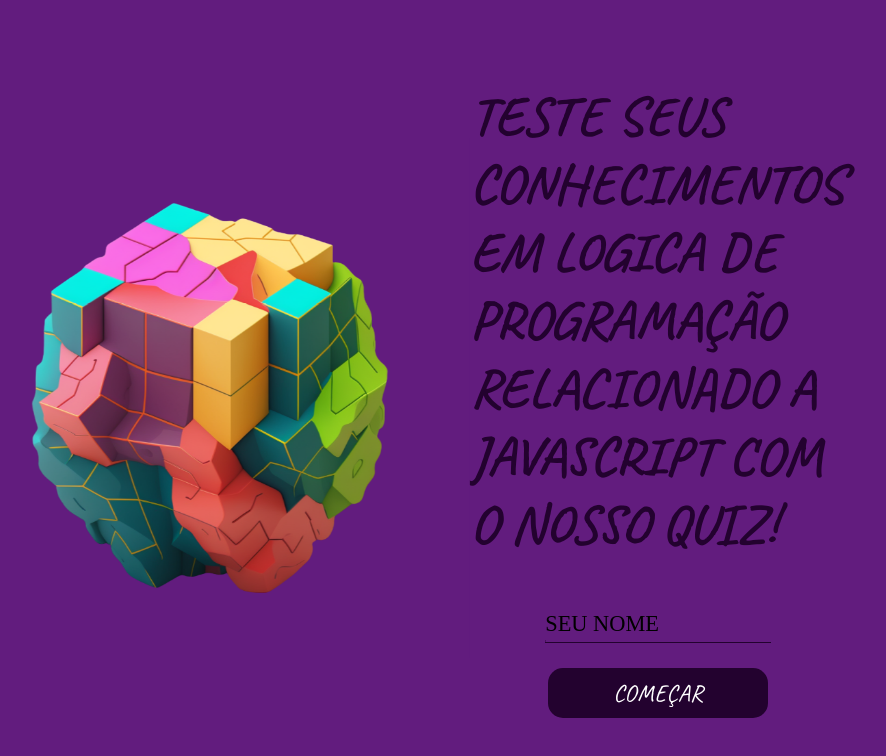
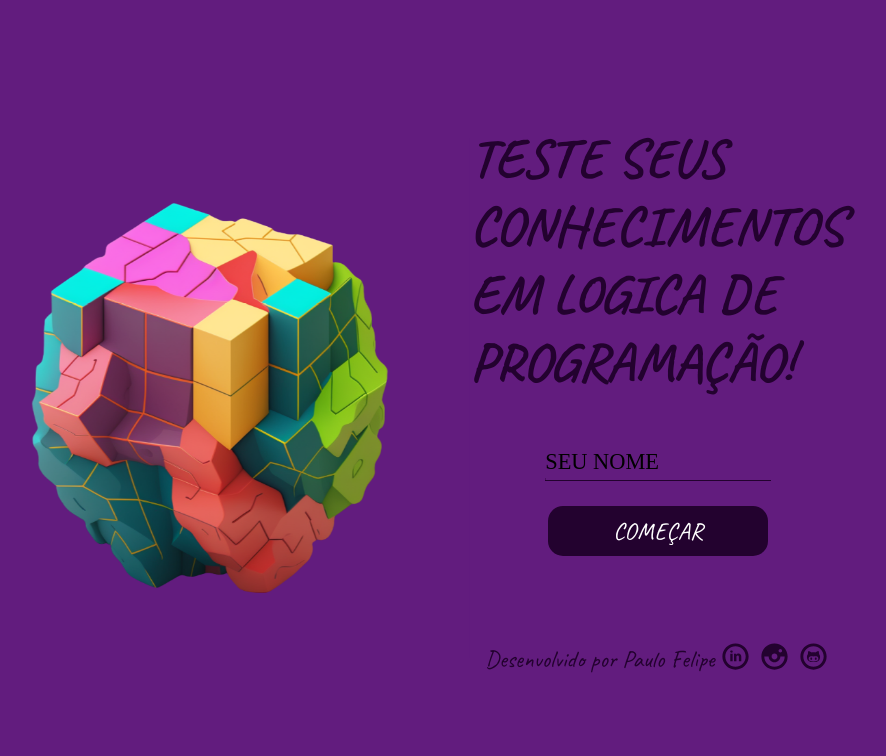
Before and after one commit to PFelipe15/quizlogica, a React (Vite) app: page / in a window 1280 px wide. Shown: the top 756 px of the page, without its empty margins (242-1128 px from the left). Built offline with nearby package versions, Linux system fonts and the light colour scheme.

Commit message:
increment scorebutton analise and toastify infos

```diff
--- a/package.json
+++ b/package.json
@@ -11,6 +11,7 @@
   "dependencies": {
     "react": "^18.2.0",
     "react-dom": "^18.2.0",
+    "react-icons": "^4.7.1",
     "react-router-dom": "^6.6.2",
     "react-toastify": "^9.1.1"
   },
--- a/src/Context/userContext.jsx
+++ b/src/Context/userContext.jsx
@@ -3,7 +3,7 @@ import React, { createContext, useState } from "react";
 export const UserContext = createContext();
 
 export const UserProvider = (props) => {
-  const [user, setUser] = useState("");
+  const [user, setUser] = useState('');
 
   return (
     <UserContext.Provider value={{ user, setUser }}>
--- /dev/null
+++ b/src/components/SocialLinks/index.jsx
@@ -0,0 +1,27 @@
+import React from "react";
+import { TiSocialLinkedinCircular, TiSocialInstagramCircular, TiSocialGithubCircular } from "react-icons/ti";
+import "./styles.css";
+function SocialLinks() {
+  return (
+    <div className="social-container">
+      <h3 className="title-social">Desenvolvido por Paulo Felipe</h3>
+      <a
+        target={"_blank"}
+        href="https://www.linkedin.com/in/paulo-felipe-torres-ara%C3%BAjo-45337723b/"
+      >
+        {" "}
+        <TiSocialLinkedinCircular size={35} color="#23022f" />
+      </a>
+      <a target={"_blank"} href="https://www.instagram.com/paullofelipe_/">
+        {" "}
+        <TiSocialInstagramCircular size={35} color="#23022f" />
+      </a>
+      <a target={"_blank"} href="https://github.com/PFelipe15">
+        {" "}
+        <TiSocialGithubCircular size={35} color="#23022f" />
+      </a>
+    </div>
+  );
+}
+
+export default SocialLinks;
--- /dev/null
+++ b/src/components/SocialLinks/styles.css
@@ -0,0 +1,18 @@
+.social-container {
+  margin-top: 60px;
+  display: flex;
+  width: 350px;
+  height: 35px;
+  justify-content: space-around;
+  align-items: center;
+}
+
+.social-container a:hover {
+  transition: transform 1.2s;
+  transform: scale(1.1);
+}
+
+.title-social {
+  font: 1.5em "Caveat";
+  color: #23022f;
+}
--- a/src/pages/QuizPage/index.jsx
+++ b/src/pages/QuizPage/index.jsx
@@ -10,7 +10,7 @@ import { ToastContainer, toast } from "react-toastify";
 import "react-toastify/dist/ReactToastify.css";
 
 function QuizPage() {
-  const { user } = useContext(UserContext);
+  const { user, setUser } = useContext(UserContext);
   const [score, setScore] = useState(0);
   const [showscore, setShowScore] = useState(false);
 
@@ -102,6 +102,7 @@ function QuizPage() {
                 className="BtnReinicio"
                 onClick={() => {
                   setCurrentQuestion(0);
+                  setScore(0);
                   setTimeLeft(60);
                 }}
               >
--- a/src/pages/WelcomePage/index.jsx
+++ b/src/pages/WelcomePage/index.jsx
@@ -4,6 +4,7 @@ import srcImagem from "../../img/welcome.png";
 import "./styles.css";
 import { useContext } from "react";
 import { UserContext } from "../../Context/userContext";
+import SocialLinks from "../../components/SocialLinks";
 function WelcomePage() {
   const { user, setUser } = useContext(UserContext);
 
@@ -12,11 +13,9 @@ function WelcomePage() {
       <div className="welcomeContainer ">
         <div className="apresentation-container">
           <img src={srcImagem} alt="imgBrain" />
-
           <div className="welcomeContainer-title">
             <h1 className="welcome-title">
-              TESTE SEUS CONHECIMENTOS EM LOGICA DE PROGRAMAÇÃO RELACIONADO A
-              JAVASCRIPT COM O NOSSO QUIZ!
+              TESTE SEUS CONHECIMENTOS EM LOGICA DE PROGRAMAÇÃO!
             </h1>
 
             <div class="form">
@@ -35,8 +34,19 @@ function WelcomePage() {
               </label>
             </div>
             <Link to={"/Quiz"}>
-              <button className="btnWelcome">COMEÇAR</button>
+              <button
+                onClick={() => {
+                  if (user === "") {
+                    setUser("Usuario");
+                  }
+                }}
+                className="btnWelcome"
+              >
+                COMEÇAR
+              </button>
             </Link>
+
+            <SocialLinks />
           </div>
         </div>
       </div>
```
Also changed, not shown: 2 other files (tests, documents, lock files or other folders).
